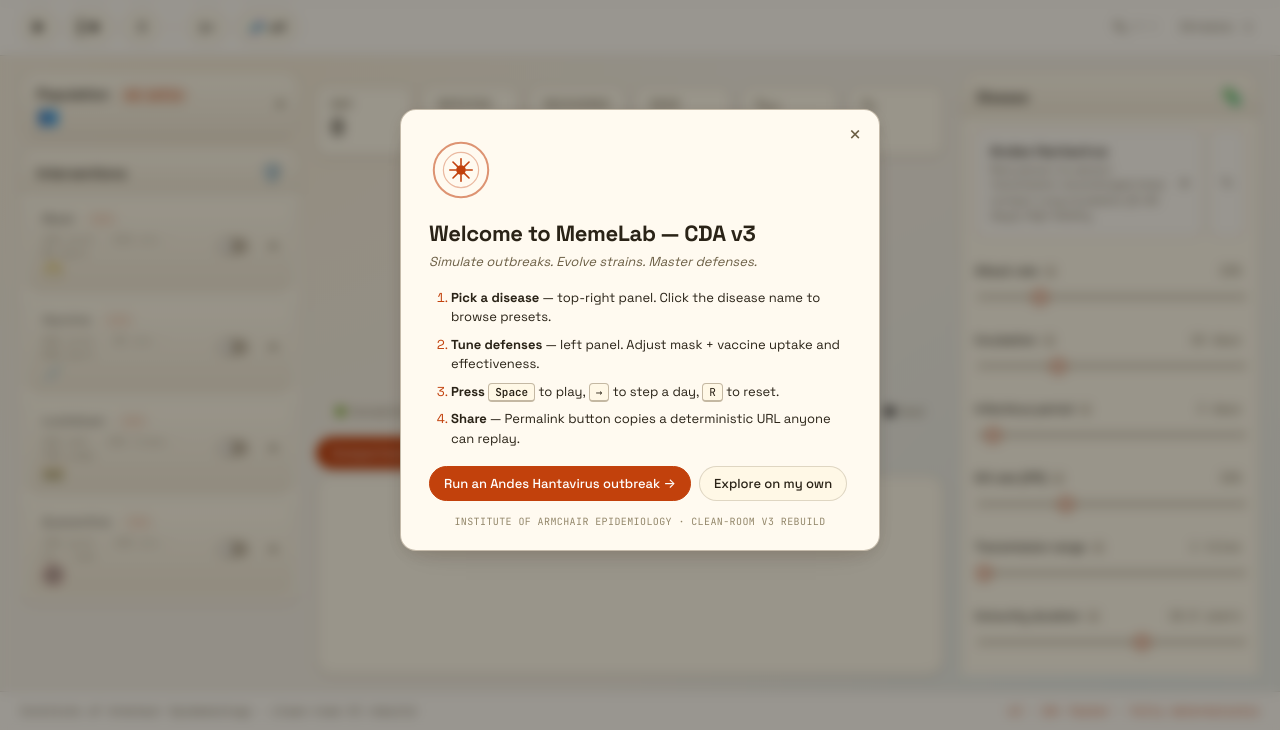
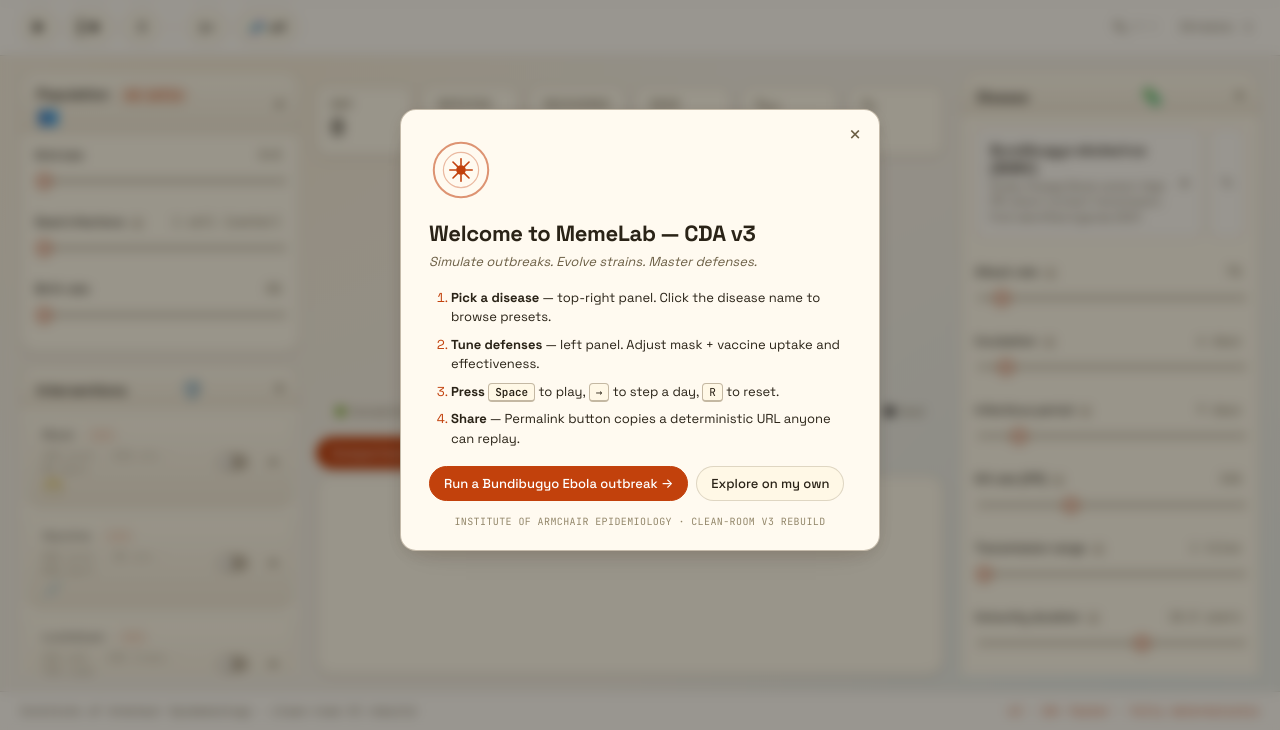
Before and after one commit to TheMemeticist/MemeLabV3, a website built with Vite: page index.html in a window 1280 px wide. Shown: the part 70-800 px from the top of the page. Built offline with nearby package versions, Linux system fonts and the light colour scheme.

Commit message:
feat: BDBV default preset, dark mode chart fix, nav/panel UX improvements
  - Add Bundibugyo ebolavirus (BDBV) as new default pathogen (7% attack
    rate, 6d incubation, 9d infectious, 34% IFR, 10yr immunity, 0.8% mut)
    calibrated to R₀ ≈ 1.8 per published estimates
  - Fix Dead series invisible in Lab (dark) theme: introduce --chart-dead
    CSS token (light gray in dark mode) separate from the petri cell color
  - Seed infections now defaults to 0%; slider reads "1 cell (center)" at
    zero to make the patient-zero seeding behavior explicit
  - Add GitHub link button (TheMemeticist/MemeLabV3) to topbar
  - Add Reset Defaults button: clears localStorage and reloads, ensures
    clean state after updates
  - Make Population, Interventions, and Disease panels collapsible;
    default open on desktop (≥ 1081px), default collapsed on mobile
  - README: bold live-demo link at top pointing to GH Pages deployment

```diff
--- a/src/sim/presets.ts
+++ b/src/sim/presets.ts
@@ -11,6 +11,12 @@ export interface DiseasePreset {
 // CDA insight is that many pathogens are SEIS-like, not SEIR. With a finite
 // immunity window plus a large enough population, infections persist endemically.
 export const PRESETS: DiseasePreset[] = [
+  {
+    id: 'bdbv',
+    label: 'Bundibugyo ebolavirus (BDBV)',
+    blurb: 'Sudan lineage Ebola variant. High IFR, direct-contact transmission. First identified Uganda 2007.',
+    genes: { attackRate: 0.07, incubation: 6, infectious: 9, ifr: 0.34, range: 1, immunityDays: 3650, mutationRate: 0.008 },
+  },
   {
     id: 'hanta-andes',
     label: 'Andes Hantavirus',
@@ -75,7 +81,7 @@ export const PRESETS: DiseasePreset[] = [
   },
 ];
 
-export const DEFAULT_PRESET_ID = 'hanta-andes';
+export const DEFAULT_PRESET_ID = 'bdbv';
 
 export function findPreset(id: string): DiseasePreset {
   return PRESETS.find((p) => p.id === id) ?? PRESETS.find((p) => p.id === DEFAULT_PRESET_ID)!;
--- a/src/ui/App.ts
+++ b/src/ui/App.ts
@@ -164,6 +164,10 @@ export class App {
           <span class="brand-tagline">Simulate outbreaks. Evolve strains. Master defenses.</span>
         </div>
         <div class="topbar-actions">
+          <a class="btn ghost" href="https://github.com/TheMemeticist/MemeLabV3" target="_blank" rel="noopener noreferrer" aria-label="View source on GitHub">
+            <svg class="btn-icon" viewBox="0 0 24 24" width="14" height="14" fill="currentColor" aria-hidden="true"><path d="M12 2C6.477 2 2 6.477 2 12c0 4.418 2.865 8.166 6.839 9.489.5.092.682-.217.682-.482 0-.237-.009-.868-.013-1.703-2.782.604-3.369-1.342-3.369-1.342-.454-1.155-1.11-1.463-1.11-1.463-.908-.62.069-.608.069-.608 1.003.07 1.531 1.03 1.531 1.03.892 1.529 2.341 1.087 2.91.831.092-.646.35-1.086.636-1.336-2.22-.253-4.555-1.11-4.555-4.943 0-1.091.39-1.984 1.03-2.682-.103-.253-.447-1.27.097-2.646 0 0 .84-.269 2.75 1.025A9.563 9.563 0 0 1 12 6.844c.85.004 1.705.115 2.504.337 1.909-1.294 2.747-1.025 2.747-1.025.546 1.376.202 2.394.1 2.646.64.698 1.026 1.591 1.026 2.682 0 3.841-2.337 4.687-4.565 4.935.359.309.678.919.678 1.852 0 1.336-.012 2.415-.012 2.743 0 .267.18.578.688.48C19.138 20.161 22 16.416 22 12c0-5.523-4.477-10-10-10z"/></svg>
+            GitHub
+          </a>
           <button class="btn ghost" data-act="about" data-tip="What is this? Model overview, history, backing research.">
             <span class="btn-icon">?</span>What is this?
           </button>
@@ -172,6 +176,9 @@ export class App {
           </button>
           <button class="btn" data-act="export" data-tip="Download PNG snapshot, CSV stats, and JSON config.">
             <span class="btn-icon">⤓</span>Export
+          </button>
+          <button class="btn ghost" data-act="reset-defaults" data-tip="Clear saved state and reload with factory defaults. Useful after updates.">
+            <span class="btn-icon">↺</span>Reset
           </button>
           <button class="btn icon-only" data-act="theme" aria-label="Toggle theme" data-tip="Switch theme"></button>
         </div>
@@ -262,6 +269,8 @@ export class App {
     this.exportBtn.addEventListener('click', () => this.exportRun());
     this.themeBtn.addEventListener('click', () => this.toggleTheme());
     this.aboutBtn.addEventListener('click', () => this.about.open());
+    (this.root.querySelector('[data-act="reset-defaults"]') as HTMLButtonElement)
+      .addEventListener('click', () => { localStorage.clear(); location.reload(); });
 
     this.refreshPlayLabel();
   }
@@ -273,7 +282,7 @@ export class App {
         seed: 0xC0FFEE,
         // Smallest grid by default (8×8 = 64 cells). User can scale up.
         size: 8,
-        seedInfections: 0.001,
+        seedInfections: 0,
         birthRate: 0,
         mutate: false,
         reseedOnExtinction: false,
--- a/src/ui/Chart.ts
+++ b/src/ui/Chart.ts
@@ -137,7 +137,7 @@ export class Chart {
             { label: 'Exposed', stroke: rgbCss('--cell-e'), width: 1.4, show: false },
             { label: 'Infectious', stroke: rgbCss('--cell-i'), width: 1.8 },
             { label: 'Recovered', stroke: rgbCss('--cell-r'), width: 1.4, show: false },
-            { label: 'Dead', stroke: rgbCss('--cell-d'), width: 1.4 },
+            { label: 'Dead', stroke: cssVar('--chart-dead'), width: 1.6 },
           ];
       const isReff = this.view === 'reff';
       const opts: uPlot.Options = {
@@ -405,3 +405,8 @@ function rgbCss(varName: string): string {
   if (css.startsWith('#') || css.startsWith('rgb')) return css;
   return `rgb(${css})`;
 }
+
+function cssVar(varName: string): string {
+  const css = getComputedStyle(document.documentElement).getPropertyValue(varName).trim();
+  return css || '#888';
+}
--- a/src/ui/ControlPanel.ts
+++ b/src/ui/ControlPanel.ts
@@ -35,19 +35,20 @@ export class ControlPanel {
 
   buildLeft(host: HTMLElement): void {
     host.innerHTML = `
-      <section class="panel collapsible" aria-label="Population" data-collapsed="true">
-        <button type="button" class="panel-head" aria-expanded="false" data-toggle="population">
+      <section class="panel collapsible" aria-label="Population" data-collapsed="false">
+        <button type="button" class="panel-head" aria-expanded="true" data-toggle="population">
           <h3>Population <span class="rate-badge" data-badge="popsize">—</span></h3>
           <span class="panel-icon" aria-hidden="true">👥</span>
           <span class="panel-chevron" aria-hidden="true">▾</span>
         </button>
         <div class="panel-body" data-section="population"></div>
       </section>
-      <section class="panel" aria-label="Interventions">
-        <header class="panel-head">
+      <section class="panel collapsible" aria-label="Interventions" data-collapsed="false">
+        <button type="button" class="panel-head" aria-expanded="true" data-toggle="interventions">
           <h3>Interventions</h3>
           <span class="panel-icon" aria-hidden="true">🛡️</span>
-        </header>
+          <span class="panel-chevron" aria-hidden="true">▾</span>
+        </button>
         <div class="panel-body intervention-stack">
           ${this.interventionCardMarkup('mask', 'Mask', '😷')}
           ${this.interventionCardMarkup('vaccine', 'Vaccine', '💉')}
@@ -77,6 +78,8 @@ export class ControlPanel {
     this.seedInfSlider = new Slider({
       id: 'seed-inf', label: 'Seed infections', min: 0, max: 100, step: 1, unit: '%',
       value: Math.round(this.cfg.seedInfections * 100),
+      hint: '0% = single Exposed cell planted at the grid center. Any value above 0% seeds that fraction of cells uniformly at random in addition to the center cell.',
+      format: (v) => v === 0 ? '1 cell (center)' : `${v}%`,
       onChange: (v) => { this.cfg.seedInfections = v / 100; this.dirty(); },
     });
     this.birthSlider = new Slider({
@@ -148,6 +151,15 @@ export class ControlPanel {
         this.dirty();
       });
     });
+
+    // On mobile, collapse all top-level panels by default.
+    if (window.matchMedia('(max-width: 1080px)').matches) {
+      host.querySelectorAll<HTMLElement>(':scope > .panel.collapsible').forEach((panel) => {
+        panel.dataset['collapsed'] = 'true';
+        const btn = panel.querySelector<HTMLButtonElement>('[data-toggle]');
+        if (btn) btn.setAttribute('aria-expanded', 'false');
+      });
+    }
   }
 
   private interventionCardMarkup(key: InterventionKey, label: string, icon: string): string {
@@ -223,11 +235,12 @@ export class ControlPanel {
 
   buildRight(host: HTMLElement): void {
     host.innerHTML = `
-      <section class="panel" aria-label="Disease">
-        <header class="panel-head">
+      <section class="panel collapsible" aria-label="Disease" data-collapsed="false">
+        <button type="button" class="panel-head" aria-expanded="true" data-toggle="disease">
           <h3>Disease</h3>
           <span class="panel-icon" aria-hidden="true">🦠</span>
-        </header>
+          <span class="panel-chevron" aria-hidden="true">▾</span>
+        </button>
         <div class="panel-body">
           <div class="preset-host"></div>
           <div class="strain-sliders" data-section="strain"></div>
@@ -300,6 +313,25 @@ export class ControlPanel {
       // Whenever any disease gene changes, re-check whether we've drifted from
       // the current preset and reflect that in the picker label.
       this.strainSliders[k].onValueChange(() => this.recheckCustom());
+    }
+
+    // Collapsible toggle for the Disease panel.
+    host.querySelectorAll<HTMLButtonElement>('.panel-head[data-toggle]').forEach((btn) => {
+      btn.addEventListener('click', () => {
+        const panel = btn.closest('.panel') as HTMLElement;
+        const collapsed = panel.dataset['collapsed'] === 'true';
+        panel.dataset['collapsed'] = collapsed ? 'false' : 'true';
+        btn.setAttribute('aria-expanded', collapsed ? 'true' : 'false');
+      });
+    });
+
+    // On mobile, collapse all top-level panels by default.
+    if (window.matchMedia('(max-width: 1080px)').matches) {
+      host.querySelectorAll<HTMLElement>(':scope > .panel.collapsible').forEach((panel) => {
+        panel.dataset['collapsed'] = 'true';
+        const btn = panel.querySelector<HTMLButtonElement>('[data-toggle]');
+        if (btn) btn.setAttribute('aria-expanded', 'false');
+      });
     }
   }
 
--- a/src/ui/Onboarding.ts
+++ b/src/ui/Onboarding.ts
@@ -38,7 +38,7 @@ export class Onboarding {
         <li><strong>Share</strong> — Permalink button copies a deterministic URL anyone can replay.</li>
       </ol>
       <div class="onboard-actions">
-        <button class="btn btn-primary" data-cta="hanta">Run an Andes Hantavirus outbreak →</button>
+        <button class="btn btn-primary" data-cta="hanta">Run a Bundibugyo Ebola outbreak →</button>
         <button class="btn" data-cta="dismiss">Explore on my own</button>
       </div>
       <p class="onboard-foot">Institute of Armchair Epidemiology · clean-room V3 rebuild</p>
--- a/src/ui/theme.css
+++ b/src/ui/theme.css
@@ -41,6 +41,7 @@
   --cell-i: 218 60 50;           /* infectious — coral */
   --cell-r: 70 110 145;          /* recovered — slate-blue */
   --cell-d: 40 35 30;             /* dead — near-black slate */
+  --chart-dead: rgb(40, 35, 30);  /* dead series line — dark on light bg */
   --cell-ring-mask: 38 169 198;
   --cell-ring-vax: 156 89 209;
   --grid-color: rgba(60, 38, 8, 0.10);
@@ -91,6 +92,7 @@
   --cell-i: 255 92 92;            /* infectious — neon red */
   --cell-r: 130 165 195;         /* recovered — slate-cyan */
   --cell-d: 30 35 42;             /* dead — graphite */
+  --chart-dead: rgb(175, 180, 192); /* dead series line — light gray on dark bg */
   --cell-ring-mask: 92 222 236;
   --cell-ring-vax: 195 145 255;
   --grid-color: rgba(120, 200, 235, 0.10);
```
Also changed, not shown: README.md.
